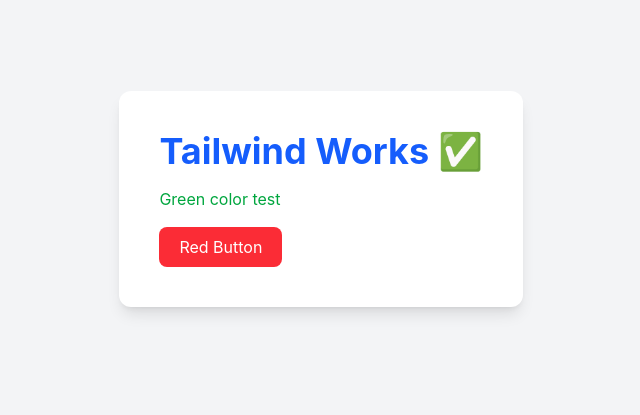
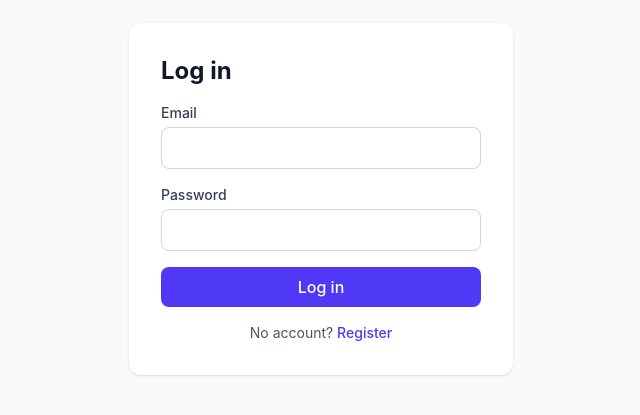
Before and after one commit to DilharaC/task-analytics-management-system, a React (Vite) app in the folder frontend/: page /login in a window 1280 px wide. Shown: the part 201-616 px from the top of the page, without its empty margins (319-959 px from the left). Built offline with nearby package versions, Linux system fonts and the light colour scheme; no server answers.

Commit message:
feat: add routing, protected routes, and login/register pages

```diff
--- a/frontend/package.json
+++ b/frontend/package.json
@@ -20,8 +20,8 @@
     "@eslint/js": "^10.0.1",
     "@tailwindcss/vite": "^4.3.3",
     "@types/node": "^24.13.2",
-    "@types/react": "^19.2.17",
-    "@types/react-dom": "^19.2.3",
+    "@types/react": "^18.3.0",
+    "@types/react-dom": "^18.3.0",
     "@vitejs/plugin-react": "^6.0.3",
     "autoprefixer": "^10.5.4",
     "eslint": "^10.6.0",
--- a/frontend/src/App.tsx
+++ b/frontend/src/App.tsx
@@ -1,32 +1,39 @@
-import { useState } from 'react'
-import reactLogo from './assets/react.svg'
-import viteLogo from './assets/vite.svg'
-import heroImg from './assets/hero.png'
-import './App.css'
+import { BrowserRouter, Routes, Route, Navigate } from 'react-router-dom';
+import { AuthProvider } from './context/AuthContext';
+import { ProtectedRoute } from './components/layout/ProtectedRoute';
+import { LoginPage } from './routes/LoginPage';
+import { RegisterPage } from './routes/RegisterPage';
+import { DashboardPage } from './routes/DashboardPage';
+import { TasksPage } from './routes/TasksPage';
 
-
-
-     function App() {
-
+function App() {
   return (
-    <div className="min-h-screen bg-gray-100 flex items-center justify-center">
-      <div className="p-10 bg-white rounded-xl shadow-lg">
-        <h1 className="text-4xl font-bold text-blue-600">
-          Tailwind Works ✅
-        </h1>
-
-        <p className="mt-4 text-green-600">
-          Green color test
-        </p>
-
-        <button className="mt-4 px-5 py-2 bg-red-500 text-white rounded-lg hover:bg-red-700">
-          Red Button
-        </button>
-      </div>
-    </div>
+    <BrowserRouter>
+      <AuthProvider>
+        <Routes>
+          <Route path="/login" element={<LoginPage />} />
+          <Route path="/register" element={<RegisterPage />} />
+          <Route
+            path="/dashboard"
+            element={
+              <ProtectedRoute>
+                <DashboardPage />
+              </ProtectedRoute>
+            }
+          />
+          <Route
+            path="/tasks"
+            element={
+              <ProtectedRoute>
+                <TasksPage />
+              </ProtectedRoute>
+            }
+          />
+          <Route path="/" element={<Navigate to="/dashboard" replace />} />
+        </Routes>
+      </AuthProvider>
+    </BrowserRouter>
   );
 }
 
-
-
 export default App;
--- /dev/null
+++ b/frontend/src/components/layout/ProtectedRoute.tsx
@@ -0,0 +1,21 @@
+import { Navigate } from 'react-router-dom';
+import { useAuth } from '../../context/AuthContext';
+import type { ReactNode } from 'react';
+
+export function ProtectedRoute({ children }: { children: ReactNode }) {
+  const { user, loading } = useAuth();
+
+  if (loading) {
+    return (
+      <div className="flex items-center justify-center h-screen">
+        <p className="text-gray-500">Loading...</p>
+      </div>
+    );
+  }
+
+  if (!user) {
+    return <Navigate to="/login" replace />;
+  }
+
+  return <>{children}</>;
+}
--- /dev/null
+++ b/frontend/src/components/ui/Button.tsx
@@ -0,0 +1,28 @@
+import type { ButtonHTMLAttributes, ReactNode } from 'react';
+
+interface ButtonProps extends ButtonHTMLAttributes<HTMLButtonElement> {
+  children: ReactNode;
+  variant?: 'primary' | 'secondary' | 'danger';
+}
+
+export function Button({
+  children,
+  variant = 'primary',
+  className = '',
+  ...props
+}: ButtonProps) {
+  const base =
+    'px-4 py-2 rounded-lg font-medium transition-colors disabled:opacity-50 disabled:cursor-not-allowed';
+
+  const variants = {
+    primary: 'bg-indigo-600 text-white hover:bg-indigo-700',
+    secondary: 'bg-gray-100 text-gray-800 hover:bg-gray-200',
+    danger: 'bg-red-600 text-white hover:bg-red-700',
+  };
+
+  return (
+    <button className={`${base} ${variants[variant]} ${className}`} {...props}>
+      {children}
+    </button>
+  );
+}
--- /dev/null
+++ b/frontend/src/components/ui/Input.tsx
@@ -0,0 +1,21 @@
+import type { InputHTMLAttributes } from 'react';
+
+interface InputProps extends InputHTMLAttributes<HTMLInputElement> {
+  label?: string;
+  error?: string;
+}
+
+export function Input({ label, error, className = '', ...props }: InputProps) {
+  return (
+    <div className="flex flex-col gap-1">
+      {label && <label className="text-sm font-medium text-gray-700">{label}</label>}
+      <input
+        className={`px-3 py-2 border rounded-lg focus:outline-none focus:ring-2 focus:ring-indigo-500 ${
+          error ? 'border-red-500' : 'border-gray-300'
+        } ${className}`}
+        {...props}
+      />
+      {error && <span className="text-sm text-red-600">{error}</span>}
+    </div>
+  );
+}
--- /dev/null
+++ b/frontend/src/routes/DashboardPage.tsx
@@ -0,0 +1,3 @@
+export function DashboardPage() {
+  return <div className="p-8">Dashboard — analytics go here</div>;
+}
--- /dev/null
+++ b/frontend/src/routes/LoginPage.tsx
@@ -0,0 +1,49 @@
+import { useState } from 'react';
+import type { FormEvent } from 'react';
+import { Link, useNavigate } from 'react-router-dom';
+import { useAuth } from '../context/AuthContext';
+import { Button } from '../components/ui/Button';
+import { Input } from '../components/ui/Input';
+
+export function LoginPage() {
+  const { login } = useAuth();
+  const navigate = useNavigate();
+  const [email, setEmail] = useState('');
+  const [password, setPassword] = useState('');
+  const [error, setError] = useState('');
+  const [loading, setLoading] = useState(false);
+
+  async function handleSubmit(e: FormEvent) {
+    e.preventDefault();
+    setError('');
+    setLoading(true);
+    try {
+      await login(email, password);
+      navigate('/dashboard');
+    } catch (err: any) {
+      setError(err.response?.data?.error || 'Login failed');
+    } finally {
+      setLoading(false);
+    }
+  }
+
+  return (
+    <div className="flex items-center justify-center min-h-screen bg-gray-50">
+      <form onSubmit={handleSubmit} className="bg-white p-8 rounded-xl shadow-sm w-full max-w-sm flex flex-col gap-4">
+        <h1 className="text-2xl font-bold text-gray-900">Log in</h1>
+        {error && <p className="text-sm text-red-600 bg-red-50 p-2 rounded">{error}</p>}
+        <Input label="Email" type="email" value={email} onChange={(e) => setEmail(e.target.value)} required />
+        <Input label="Password" type="password" value={password} onChange={(e) => setPassword(e.target.value)} required />
+        <Button type="submit" disabled={loading}>
+          {loading ? 'Logging in...' : 'Log in'}
+        </Button>
+        <p className="text-sm text-gray-600 text-center">
+          No account?{' '}
+          <Link to="/register" className="text-indigo-600 font-medium">
+            Register
+          </Link>
+        </p>
+      </form>
+    </div>
+  );
+}
--- /dev/null
+++ b/frontend/src/routes/RegisterPage.tsx
@@ -0,0 +1,58 @@
+import { useState } from 'react';
+import type { FormEvent } from 'react';
+import { Link, useNavigate } from 'react-router-dom';
+import { useAuth } from '../context/AuthContext';
+import { Button } from '../components/ui/Button';
+import { Input } from '../components/ui/Input';
+
+export function RegisterPage() {
+  const { register } = useAuth();
+  const navigate = useNavigate();
+  const [name, setName] = useState('');
+  const [email, setEmail] = useState('');
+  const [password, setPassword] = useState('');
+  const [error, setError] = useState('');
+  const [loading, setLoading] = useState(false);
+
+  async function handleSubmit(e: FormEvent) {
+    e.preventDefault();
+    setError('');
+    setLoading(true);
+    try {
+      await register(email, password, name);
+      navigate('/dashboard');
+    } catch (err: any) {
+      setError(err.response?.data?.error || 'Registration failed');
+    } finally {
+      setLoading(false);
+    }
+  }
+
+  return (
+    <div className="flex items-center justify-center min-h-screen bg-gray-50">
+      <form onSubmit={handleSubmit} className="bg-white p-8 rounded-xl shadow-sm w-full max-w-sm flex flex-col gap-4">
+        <h1 className="text-2xl font-bold text-gray-900">Create account</h1>
+        {error && <p className="text-sm text-red-600 bg-red-50 p-2 rounded">{error}</p>}
+        <Input label="Name" value={name} onChange={(e) => setName(e.target.value)} />
+        <Input label="Email" type="email" value={email} onChange={(e) => setEmail(e.target.value)} required />
+        <Input
+          label="Password"
+          type="password"
+          value={password}
+          onChange={(e) => setPassword(e.target.value)}
+          required
+          minLength={8}
+        />
+        <Button type="submit" disabled={loading}>
+          {loading ? 'Creating account...' : 'Register'}
+        </Button>
+        <p className="text-sm text-gray-600 text-center">
+          Already have an account?{' '}
+          <Link to="/login" className="text-indigo-600 font-medium">
+            Log in
+          </Link>
+        </p>
+      </form>
+    </div>
+  );
+}
--- /dev/null
+++ b/frontend/src/routes/TasksPage.tsx
@@ -0,0 +1,3 @@
+export function TasksPage() {
+  return <div className="p-8">Tasks — CRUD UI goes here</div>;
+}
```
Also changed, not shown: 1 other file (tests, documents, lock files or other folders).
